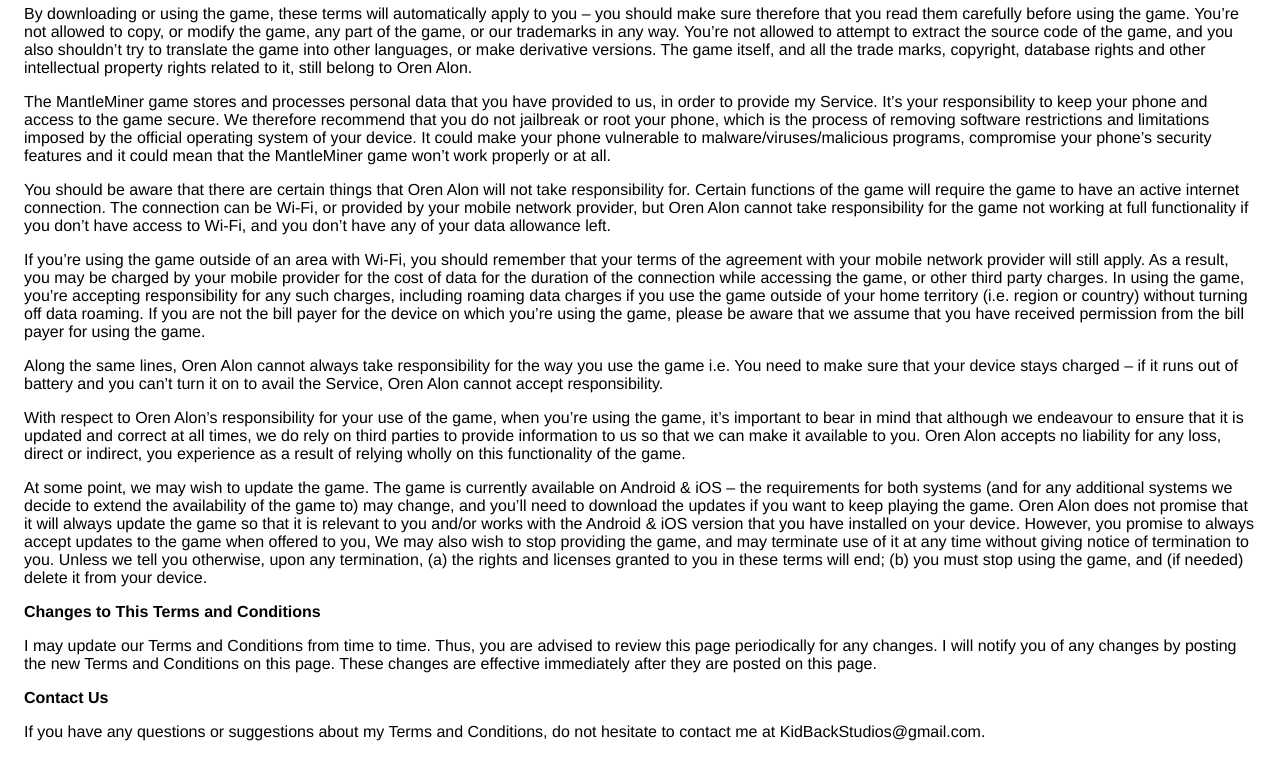
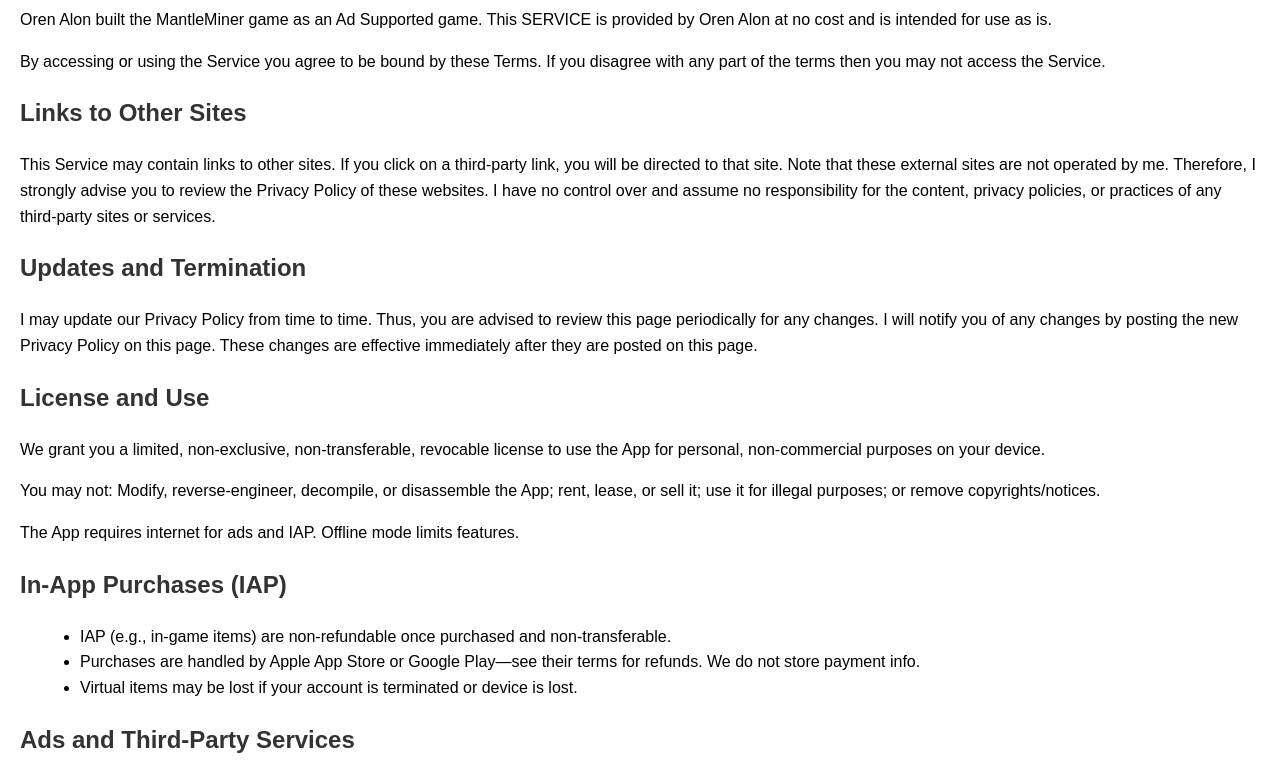
Before and after one commit to KidBackStudios/PrivacyPolicy, a plain HTML site: page terms_and_conditions.html in a window 1280 px wide. Shown: the part 87-863 px from the top of the page. Drawn offline with Linux system fonts and the light colour scheme.

Commit message:
Update terms_and_conditions.html

```diff
--- a/terms_and_conditions.html
+++ b/terms_and_conditions.html
@@ -1,105 +1,78 @@
 <!DOCTYPE html>
-    <html>
-    <head>
-      <meta charset='utf-8'>
-      <meta name='viewport' content='width=device-width'>
-      <title>Terms &amp; Conditions</title>
-      <style> body { font-family: 'Helvetica Neue', Helvetica, Arial, sans-serif; padding:1em; } </style>
-    </head>
-    <body>
-    <h2>Terms &amp; Conditions</h2> <p>
-                    By downloading or using the game, these terms will
-                    automatically apply to you – you should make sure therefore
-                    that you read them carefully before using the game. You’re
-                    not allowed to copy, or modify the game, any part of the game,
-                    or our trademarks in any way. You’re not allowed to attempt
-                    to extract the source code of the game, and you also
-                    shouldn’t try to translate the game into other languages, or
-                    make derivative versions. The game itself, and all the trade
-                    marks, copyright, database rights and other intellectual
-                    property rights related to it, still belong to
-                    Oren Alon.
-                  </p> <p>
-                    The MantleMiner game stores and processes personal data
-                    that you have provided to us, in order to provide
-                    my Service. It’s your responsibility to keep your
-                    phone and access to the game secure. We therefore recommend
-                    that you do not jailbreak or root your phone, which is the
-                    process of removing software restrictions and limitations
-                    imposed by the official operating system of your device. It
-                    could make your phone vulnerable to
-                    malware/viruses/malicious programs, compromise your phone’s
-                    security features and it could mean that the
-                    MantleMiner game won’t work properly or at all.
-                  </p> <p>
-                    You should be aware that there are certain things that
-                    Oren Alon will not take responsibility for.
-                    Certain functions of the game will require the game to have an
-                    active internet connection. The connection can be Wi-Fi, or
-                    provided by your mobile network provider, but
-                    Oren Alon cannot take responsibility for the
-                    game not working at full functionality if you don’t have
-                    access to Wi-Fi, and you don’t have any of your data
-                    allowance left.
-                  </p> <p></p> <p>
-                    If you’re using the game outside of an area with Wi-Fi, you
-                    should remember that your terms of the agreement with your
-                    mobile network provider will still apply. As a result, you
-                    may be charged by your mobile provider for the cost of data
-                    for the duration of the connection while accessing the game,
-                    or other third party charges. In using the game, you’re
-                    accepting responsibility for any such charges, including
-                    roaming data charges if you use the game outside of your home
-                    territory (i.e. region or country) without turning off data
-                    roaming. If you are not the bill payer for the device on
-                    which you’re using the game, please be aware that we assume
-                    that you have received permission from the bill payer for
-                    using the game.
-                  </p> <p>
-                    Along the same lines, Oren Alon cannot always
-                    take responsibility for the way you use the game i.e. You
-                    need to make sure that your device stays charged – if it
-                    runs out of battery and you can’t turn it on to avail the
-                    Service, Oren Alon cannot accept
-                    responsibility.
-                  </p> <p>
-                    With respect to Oren Alon’s responsibility for
-                    your use of the game, when you’re using the game, it’s
-                    important to bear in mind that although we endeavour to
-                    ensure that it is updated and correct at all times, we do
-                    rely on third parties to provide information to us so that
-                    we can make it available to you.
-                    Oren Alon accepts no liability for any loss,
-                    direct or indirect, you experience as a result of relying
-                    wholly on this functionality of the game.
-                  </p> <p>
-                    At some point, we may wish to update the game. The game is
-                    currently available on Android &amp; iOS – the requirements for
-                    both systems (and for any additional systems we
-                    decide to extend the availability of the game to) may change,
-                    and you’ll need to download the updates if you want to keep
-                    playing the game. Oren Alon does not promise that
-                    it will always update the game so that it is relevant to you
-                    and/or works with the Android &amp; iOS version that you have
-                    installed on your device. However, you promise to always
-                    accept updates to the game when offered to you, We
-                    may also wish to stop providing the game, and may terminate
-                    use of it at any time without giving notice of termination
-                    to you. Unless we tell you otherwise, upon any termination,
-                    (a) the rights and licenses granted to you in these terms
-                    will end; (b) you must stop using the game, and (if needed)
-                    delete it from your device.
-                  </p> <p><strong>Changes to This Terms and Conditions</strong></p> <p>
-                    I may update our Terms and Conditions
-                    from time to time. Thus, you are advised to review this page
-                    periodically for any changes. I will
-                    notify you of any changes by posting the new Terms and
-                    Conditions on this page. These changes are effective
-                    immediately after they are posted on this page.
-                  </p> <p><strong>Contact Us</strong></p> <p>
-                    If you have any questions or suggestions about
-                    my Terms and Conditions, do not hesitate to
-                    contact me at KidBackStudios@gmail.com.
-                  </p>
-    </body>
-    </html>
+<html lang="en">
+<head>
+    <meta charset="UTF-8">
+    <meta name="viewport" content="width=device-width, initial-scale=1.0">
+    <title>Terms and Conditions - MantleMiner</title>
+    <style>
+        body { font-family: Arial, sans-serif; line-height: 1.6; margin: 20px; }
+        h1, h2 { color: #333; }
+        ul { list-style-type: disc; margin-left: 20px; }
+        a { color: #007bff; text-decoration: none; }
+        a:hover { text-decoration: underline; }
+    </style>
+</head>
+<body>
+    <h1>Terms and Conditions</h1>
+
+    <p>Oren Alon built the MantleMiner game as an Ad Supported game. This SERVICE is provided by Oren Alon at no cost and is intended for use as is.</p>
+
+    <p>By accessing or using the Service you agree to be bound by these Terms. If you disagree with any part of the terms then you may not access the Service.</p>
+
+    <h2>Links to Other Sites</h2>
+    <p>This Service may contain links to other sites. If you click on a third-party link, you will be directed to that site. Note that these external sites are not operated by me. Therefore, I strongly advise you to review the Privacy Policy of these websites. I have no control over and assume no responsibility for the content, privacy policies, or practices of any third-party sites or services.</p>
+
+    <h2>Updates and Termination</h2>
+    <p>I may update our Privacy Policy from time to time. Thus, you are advised to review this page periodically for any changes. I will notify you of any changes by posting the new Privacy Policy on this page. These changes are effective immediately after they are posted on this page.</p>
+
+    <h2>License and Use</h2>
+    <p>We grant you a limited, non-exclusive, non-transferable, revocable license to use the App for personal, non-commercial purposes on your device.</p>
+    <p>You may not: Modify, reverse-engineer, decompile, or disassemble the App; rent, lease, or sell it; use it for illegal purposes; or remove copyrights/notices.</p>
+    <p>The App requires internet for ads and IAP. Offline mode limits features.</p>
+
+    <h2>In-App Purchases (IAP)</h2>
+    <ul>
+        <li>IAP (e.g., in-game items) are non-refundable once purchased and non-transferable.</li>
+        <li>Purchases are handled by Apple App Store or Google Play—see their terms for refunds. We do not store payment info.</li>
+        <li>Virtual items may be lost if your account is terminated or device is lost.</li>
+    </ul>
+
+    <h2>Ads and Third-Party Services</h2>
+    <p>The App displays ads via LevelPlay mediation (e.g., Unity Ads, AdMob). See <a href="https://kidbackstudios.github.io/PrivacyPolicy/privacy_policy.html">Privacy Policy</a> for data sharing.</p>
+    <p>Third-party terms apply: <a href="https://unity.com/legal/terms-of-service">Unity Terms</a>, <a href="https://developers.is.com/ironsource-mobile/general-terms-and-conditions/">ironSource Terms</a>.</p>
+
+    <h2>Age Requirements</h2>
+    <ul>
+        <li>Users must be 13+ (or parental supervision for under-13). The App uses an age gate for COPPA compliance—under-13: Limited ads/features.</li>
+        <li>Parents: Contact <a href="mailto:KidBackStudios@gmail.com">KidBackStudios@gmail.com</a> for child data review.</li>
+    </ul>
+
+    <h2>User Content and Conduct</h2>
+    <ul>
+        <li>You may submit feedback/bug reports, which we can use royalty-free.</li>
+        <li>Prohibited: Cheating, hacking, harassment, or violating laws. We may ban violators.</li>
+    </ul>
+
+    <h2>Intellectual Property</h2>
+    <p>All App content (graphics, code, music) is owned by us or licensors. No rights granted beyond the license above.</p>
+
+    <h2>Disclaimers and Limitation of Liability</h2>
+    <ul>
+        <li>The App is provided "as is" without warranties. Use at your risk.</li>
+        <li>We are not liable for indirect damages (e.g., data loss, device issues). Liability limited to $100.</li>
+        <li>No responsibility for third-party content/ads.</li>
+    </ul>
+
+    <h2>Termination</h2>
+    <p>We may terminate access for violations. You can stop using anytime (delete App).</p>
+
+    <h2>Governing Law and Disputes</h2>
+    <p>Governed by laws of [your country/state, e.g., California, USA]. Disputes resolved via email (<a href="mailto:KidBackStudios@gmail.com">KidBackStudios@gmail.com</a>). No class actions.</p>
+
+    <h2>Changes to Terms</h2>
+    <p>We may update Terms. Changes posted here; major updates notified in-app. Continued use = acceptance.</p>
+
+    <h2>Contact Us</h2>
+    <p>Questions? Email <a href="mailto:KidBackStudios@gmail.com">KidBackStudios@gmail.com</a>.</p>
+</body>
+</html>
```
